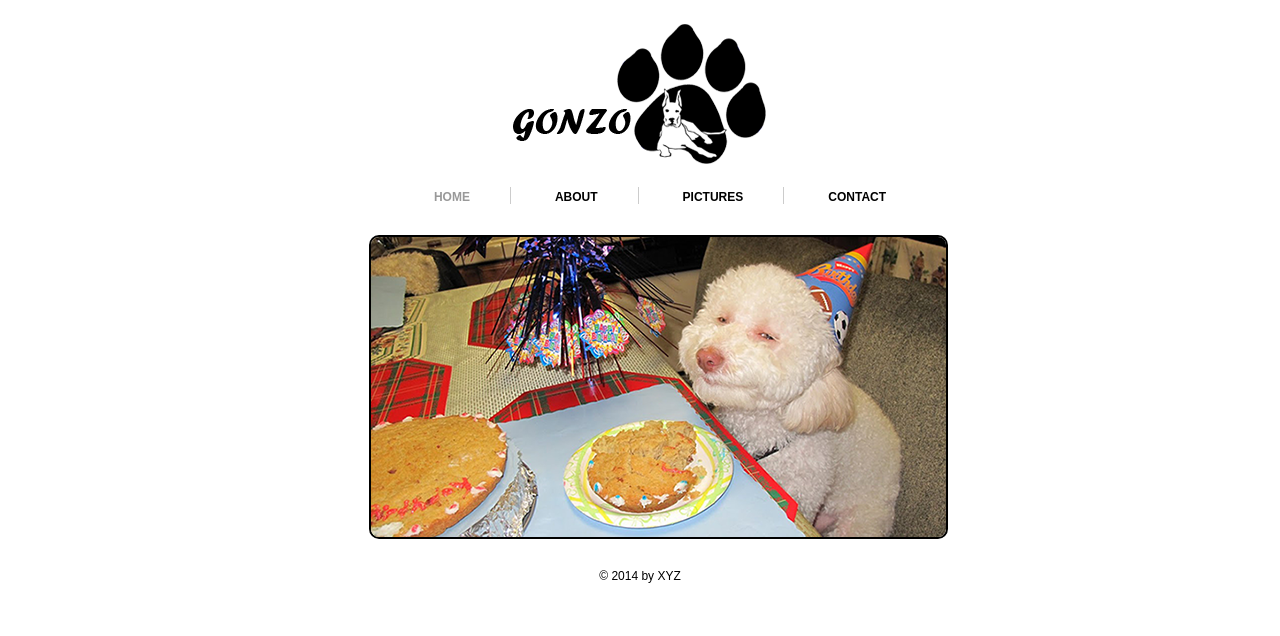
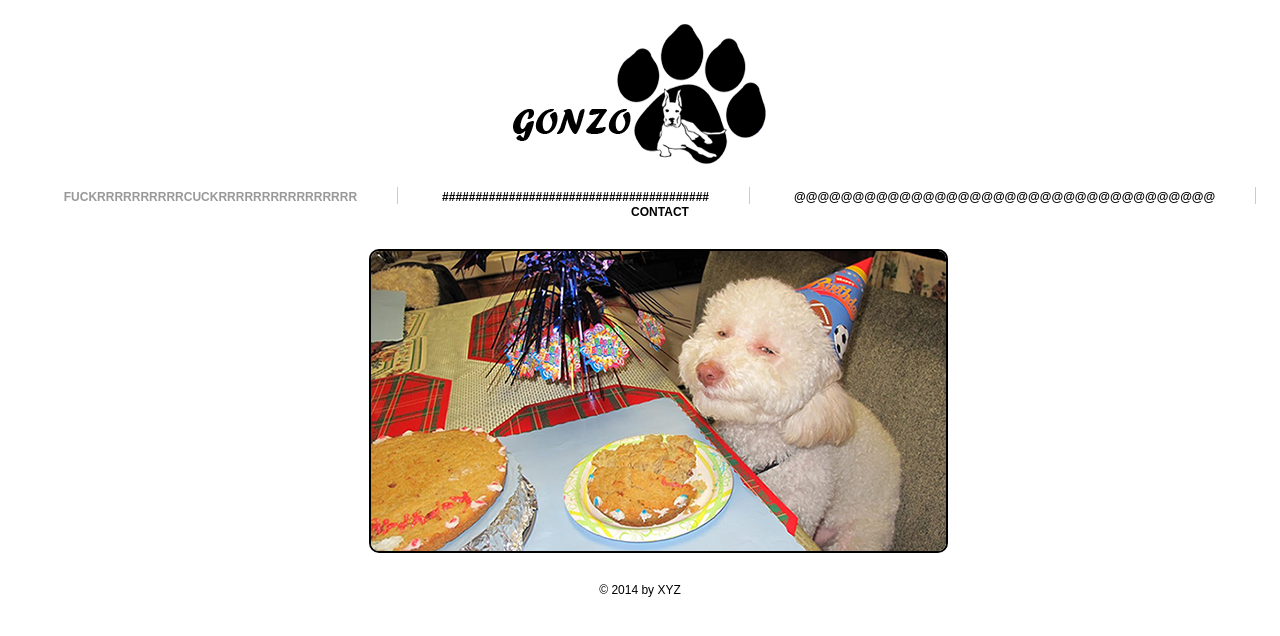
Before and after one commit to RScrusoe/git_tut, a plain HTML site: page index.html in a window 1280 px wide. Drawn offline with Linux system fonts and the light colour scheme.

Commit message:
making dumb mistake

```diff
--- a/index.html
+++ b/index.html
@@ -26,9 +26,9 @@
 
 	<div class="navigation">
 		<ul>
-			<li><a class="active" href="index.html">HOME</a></li>
-			<li><a href="about.html">ABOUT</a></li>
-			<li><a href="picture.html">PICTURES</a></li>
+			<li><a class="active" href="index.html">FUCKRRRRRRRRRRCUCKRRRRRRRRRRRRRRRR</a></li>
+			<li><a href="about.html">########################################</a></li>
+			<li><a href="picture.html">@@@@@@@@@@@@@@@@@@@@@@@@@@@@@@@@@@@@</a></li>
 			<li class="bdr"><a class="pdg" href="contact.html">CONTACT</a></li>
 		</ul>
 	</div>
```
